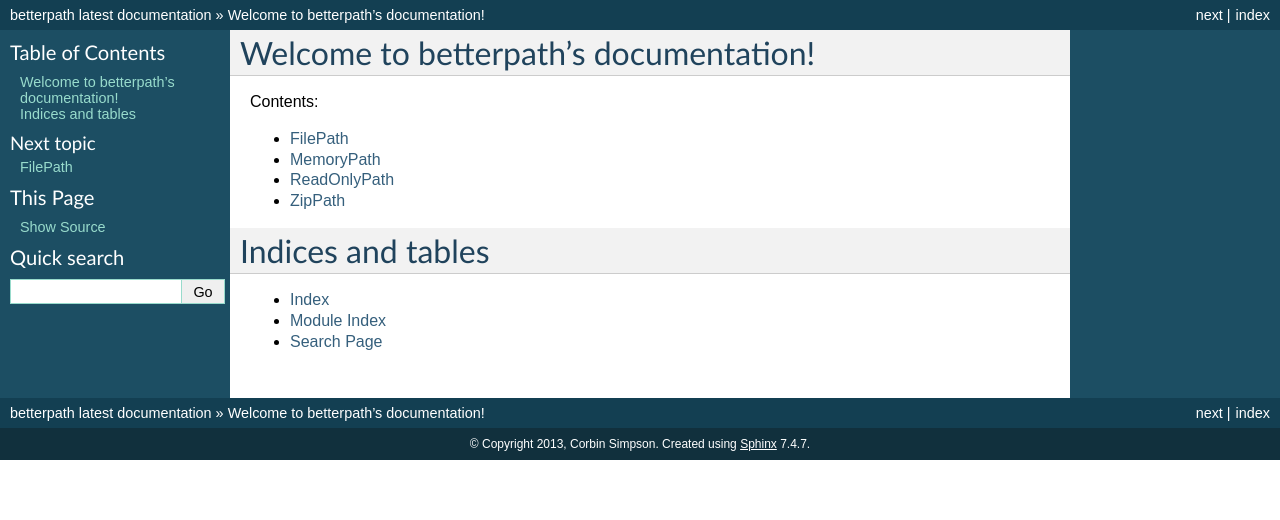
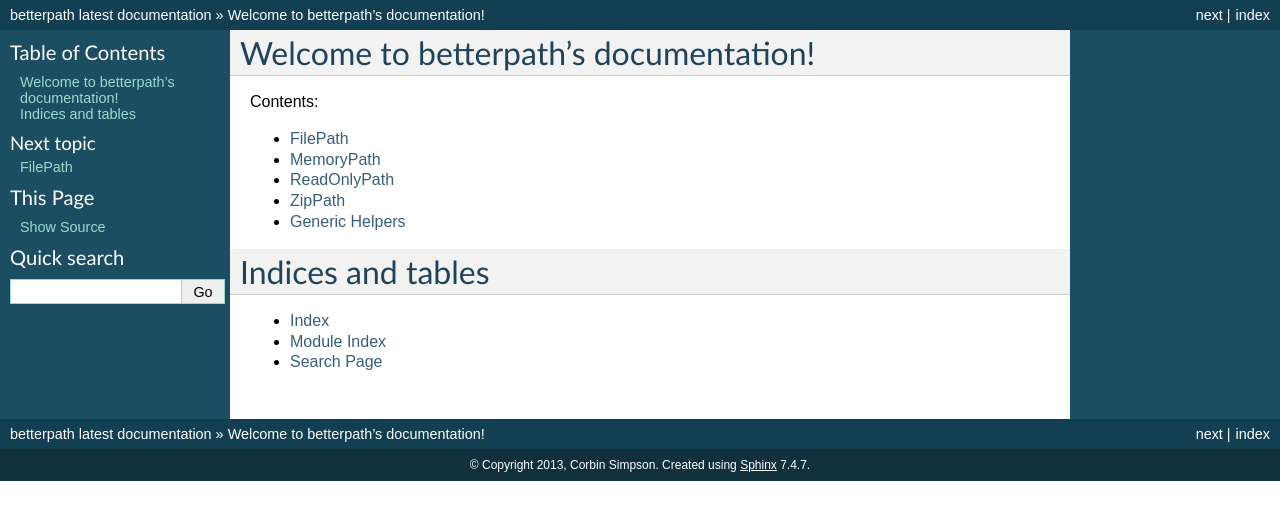
Before and after one commit to MostAwesomeDude/betterpath, a Sphinx documentation site: the page built from docs/index.rst, in a window 1280 px wide. Shown: the top 520 px of the page. Built offline with Sphinx 7.4.7, drawn with Linux system fonts in a browser that asks for light colours.

Commit message:
Add documentation for generic helpers.

```diff
--- /dev/null
+++ b/docs/generic.rst
@@ -0,0 +1,6 @@
+===============
+Generic Helpers
+===============
+
+.. automodule:: bp.generic
+   :members:
--- a/docs/index.rst
+++ b/docs/index.rst
@@ -16,6 +16,8 @@ Contents:
    readonly
    zippath
 
+   generic
+
 
 Indices and tables
 ==================
```
